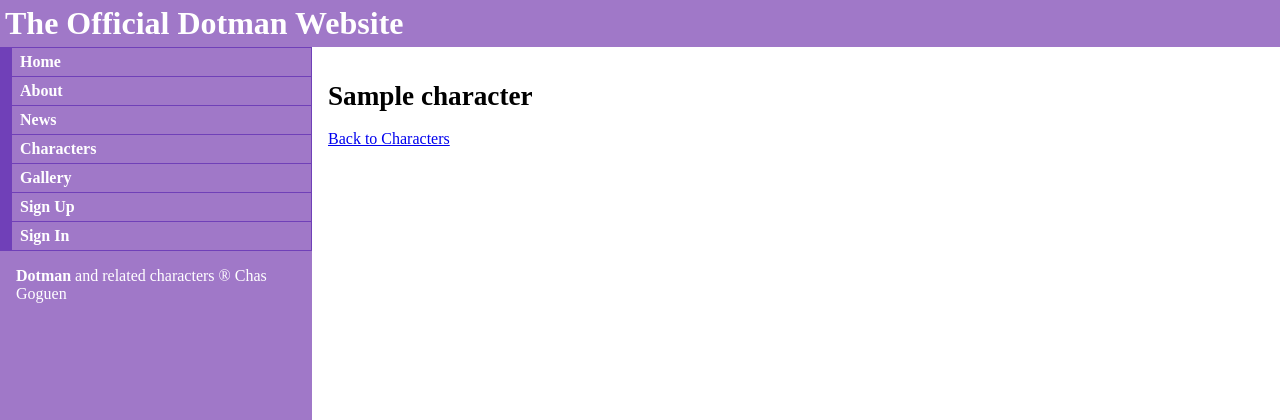
After one commit to evanepio/dotmanca, a Django app: a page that uses characters/templates/characters/character.html in a window 1280 px wide. The commit adds this page. Shown: the top 420 px of the page. Run offline with Django 3.2, Linux system fonts and the light colour scheme; tables that the repository leaves empty hold one stand-in row (values such as "Sample post").

Commit message:
Navigate between team list and character details

```diff
--- a/characters/models.py
+++ b/characters/models.py
@@ -27,8 +27,9 @@ class Character(models.Model):
     vital_stats = models.TextField(blank=True)
     backstory = models.TextField(blank=True)
 
-    # def get_absolute_url(self):
-    #     return ('character_view', (), {'slug': self.slug, })
+    def get_absolute_url(self):
+        kwargs = {'team_slug': self.team.slug, 'slug': self.slug}
+        return reverse('characters:character', kwargs=kwargs)
 
     def __str__(self):
         return self.name
--- /dev/null
+++ b/characters/templates/characters/character.html
@@ -0,0 +1,9 @@
+{% extends "base.html" %}
+
+{% block title %}{{ character.name }}{% endblock title %}
+
+{% block content %}
+    <h1>{{ character.name }}</h1>
+<div><a href="{% url 'characters:index' %}">Back to Characters</a></div>
+
+{% endblock content %}
--- a/characters/templates/characters/index.html
+++ b/characters/templates/characters/index.html
@@ -12,7 +12,7 @@
                 {% if team.character_set.all %}
                     <ul>
                         {% for character in team.character_set.all %}
-                            <li>{{ character.name }}</li>
+                            <li><a href="{{ character.get_absolute_url }}">{{ character.name }}</a></li>
                         {% endfor %}
                     </ul>
                 {% endif %}
--- a/characters/urls.py
+++ b/characters/urls.py
@@ -5,4 +5,5 @@ from . import views
 app_name = 'characters'
 urlpatterns = [
     url(r'^$', views.IndexView.as_view(), name='index'),
+    url(r'^(?P<team_slug>[-\w]+)/(?P<slug>[-\w]+)/$', views.CharacterView.as_view(), name='character'),
 ]
--- a/characters/views.py
+++ b/characters/views.py
@@ -1,9 +1,18 @@
 from django.views import generic
 
-from .models import Team
+from .models import Team, Character
 
 
 class IndexView(generic.ListView):
     model = Team
     template_name = 'characters/index.html'
     context_object_name = 'teams'
+
+
+class CharacterView(generic.DetailView):
+    model = Character
+    template_name = 'characters/character.html'
+
+    def get_queryset(self):
+        query_set = super(CharacterView, self).get_queryset().filter(team__slug=self.kwargs.get('team_slug'))
+        return query_set
```
